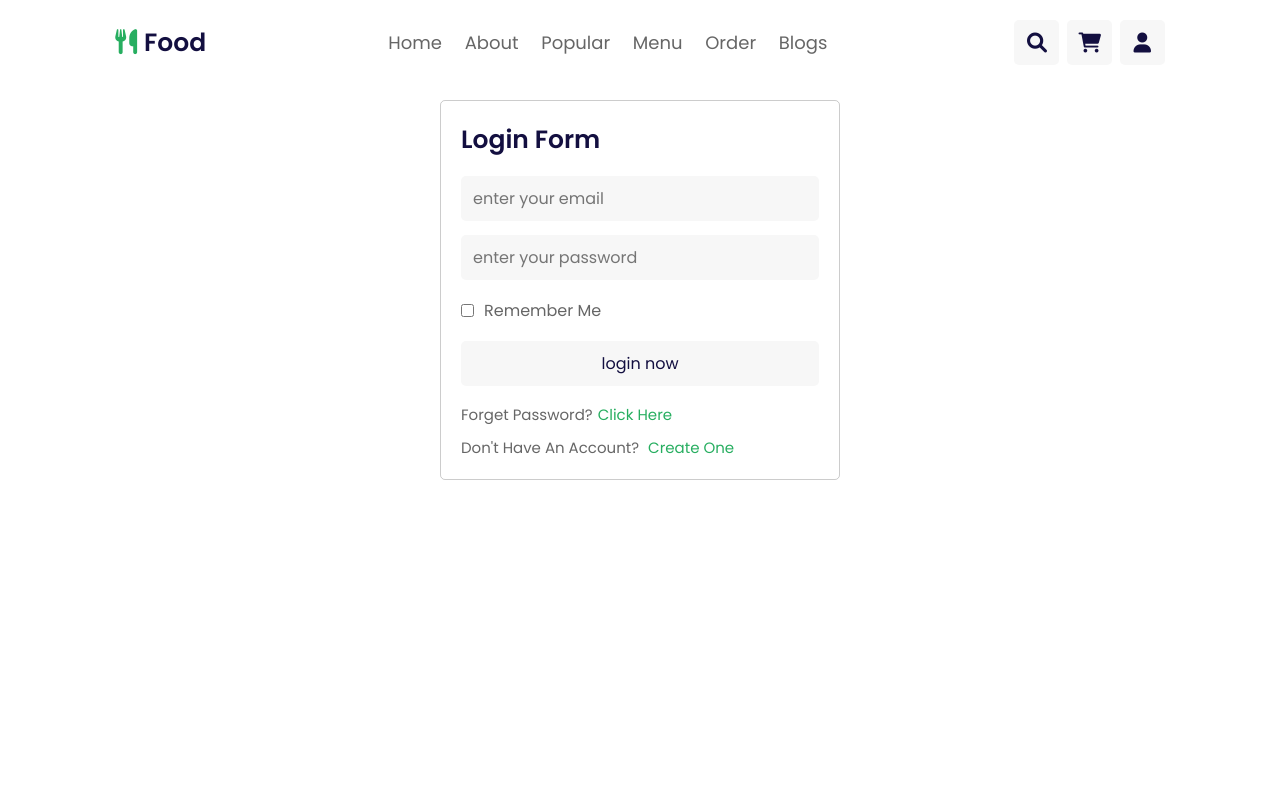
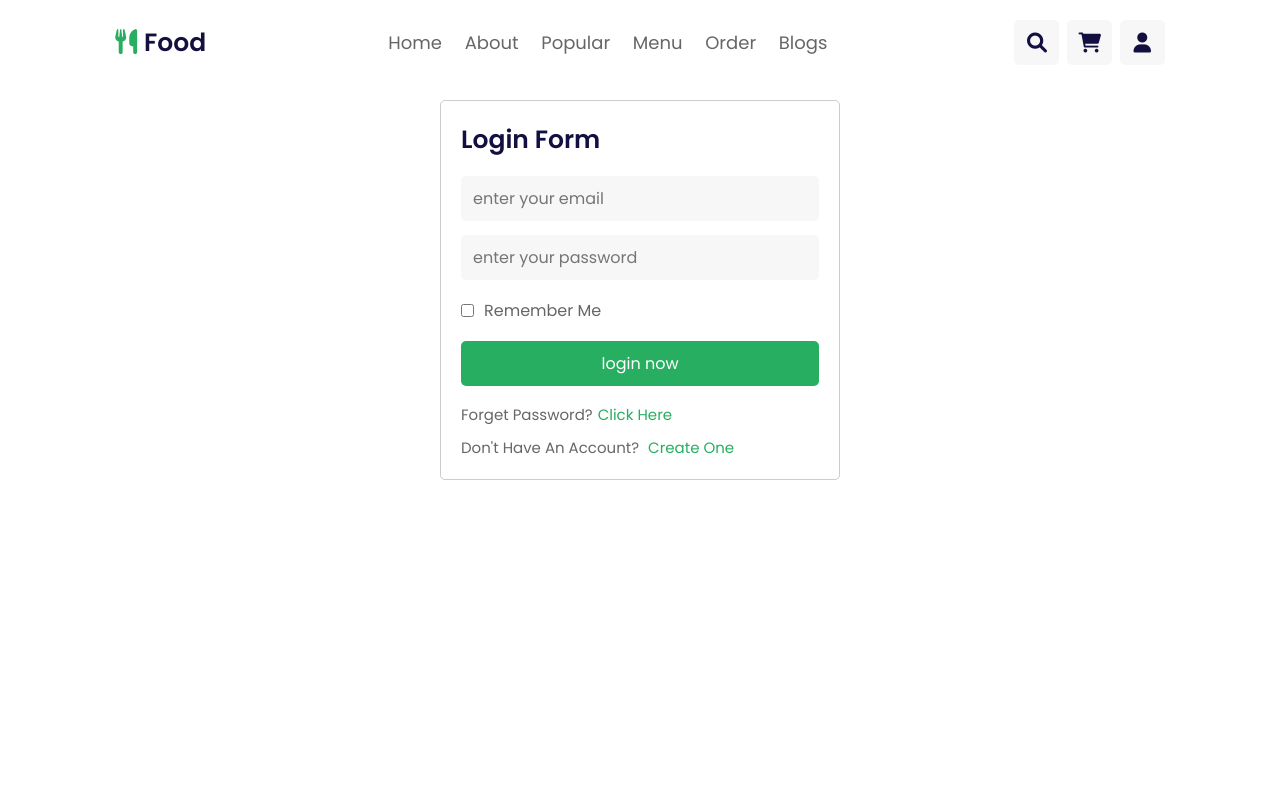
Before and after one commit to mahmoud-adel-ahmed/complete-food-site, a plain HTML site: page index.html in a window 1280 px wide. Both pictures are taken after a click on the element 1142 px from the left and 42 px from the top of the page. Shown: the top 800 px of the page. Drawn offline with Linux system fonts and the light colour scheme.

Commit message:
some css modified

```diff
--- a/css/style.scss
+++ b/css/style.scss
@@ -276,7 +276,6 @@ section {
     border-radius: $border-radius;
     padding: 2rem;
     animation: fadeUp 0.4s linear;
-
     h3 {
       font-size: 2.5rem;
       text-transform: capitalize;
@@ -293,6 +292,7 @@ section {
       color: $black;
       font-size: 1.6rem;
     }
+
     .remember {
       @include flexProps(baseline, center, nowrap);
       gap: 1rem;
@@ -318,6 +318,13 @@ section {
           color: $black;
         }
       }
+    }
+  }
+  input[type="submit"] {
+    background: $green;
+    color: $white;
+    &:hover {
+      background: $black;
     }
   }
 }
--- a/index.html
+++ b/index.html
@@ -46,7 +46,7 @@
           <input type="checkbox" id="check" />
           <label for="check">remember me</label>
         </div>
-        <input type="submit" value="login now" class="btn" />
+        <input type="submit" value="login now" class="btn style" />
         <p>Forget Password?<a href="#">click here</a></p>
         <p>Don't Have An Account? <a href="#">create one</a></p>
       </form>
```
Also changed, not shown: css/style.css, 1 other file.
